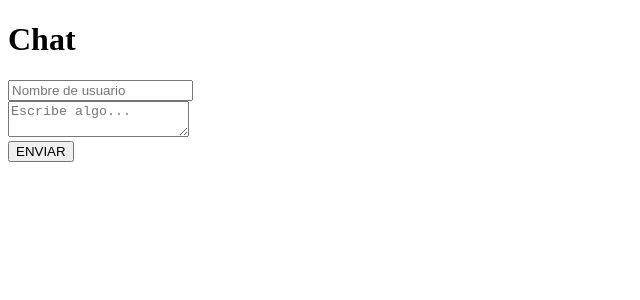
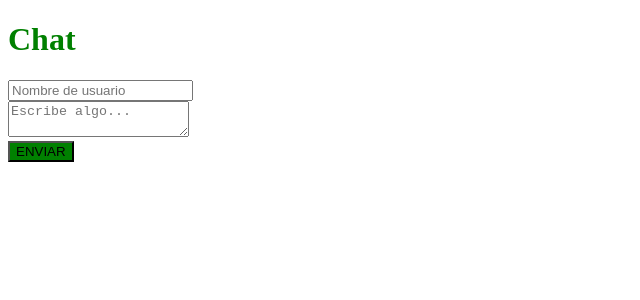
Before and after one commit to LeylaVieira/chat-app, an Angular app: page / in a window 1280 px wide. Shown: the top 300 px of the page, without its empty margins (0-640 px from the left). Built offline with nearby package versions, Linux system fonts and the light colour scheme.

Commit message:
Agrego sass al proyecto

```diff
--- a/src/app/app.component.ts
+++ b/src/app/app.component.ts
@@ -3,7 +3,7 @@ import { Component, Input } from '@angular/core';
 @Component({
   selector: 'app-root',
   templateUrl: './app.component.html',
-  styleUrls: ['./app.component.css']
+  styleUrls: ['./app.component.scss']
 })
 export class AppComponent {
   title = 'Chat';
--- a/src/app/board/board.component.ts
+++ b/src/app/board/board.component.ts
@@ -4,7 +4,7 @@ import { NgModel } from '@angular/forms';
 @Component({
   selector: 'chat-board',
   templateUrl: './board.component.html',
-  styleUrls: ['./board.component.css']
+  styleUrls: ['./board.component.scss']
 })
 export class BoardComponent implements OnInit {
 // messagetext: string = "este es el board";
--- /dev/null
+++ b/src/app/messagebox/messagebox.component.scss
@@ -0,0 +1,5 @@
+@import '~sass/variables';
+
+button {
+    background: $primary-color;
+}
--- a/src/app/messagebox/messagebox.component.ts
+++ b/src/app/messagebox/messagebox.component.ts
@@ -4,7 +4,7 @@ import { Component, OnInit, Input, Output, EventEmitter } from '@angular/core';
 @Component({
   selector: 'chat-messagebox',
   templateUrl: './messagebox.component.html',
-  styleUrls: ['./messagebox.component.css']
+  styleUrls: ['./messagebox.component.scss']
 })
 export class MessageboxComponent implements OnInit {
   @Output() clicked = new EventEmitter<object>(); // Para almacenar el objeto mensaje para emitir al padre
--- /dev/null
+++ b/src/sass/_variables.scss
@@ -0,0 +1 @@
+$primary-color: green;
--- /dev/null
+++ b/src/sass/styles.scss
@@ -0,0 +1,6 @@
+@import './variables';
+@import './mixins';
+
+h1 {
+    color: $primary-color;
+}
```
Also changed, not shown: .angular-cli.json, src/app/app.component.scss (added), src/app/board/board.component.scss (renamed from src/app/board/board.component.css), src/app/messagebox/messagebox.component.css (deleted), src/sass/_mixins.scss (added).
